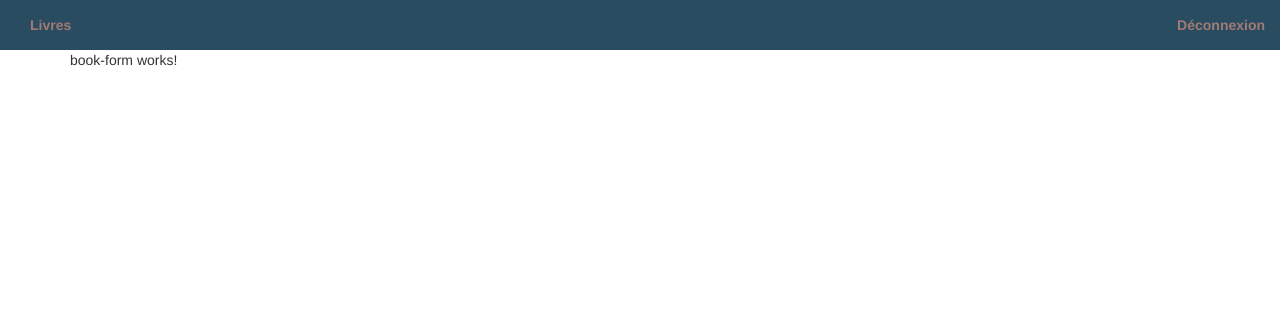
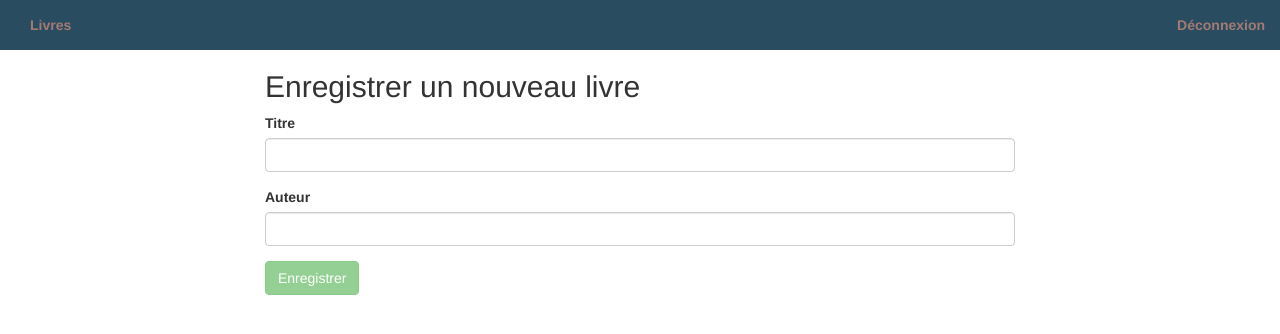
Before and after one commit to Zesysy/my-library-angular, an Angular app: page /books/new in a window 1280 px wide. Shown: the top 334 px of the page. Built offline with nearby package versions, Linux system fonts and the light colour scheme; no server answers; sample sign-in values are in the browser's storage.

Commit message:
Setting up the form for creating a new book, functional

```diff
--- a/src/app/book-list/book-form/book-form.component.html
+++ b/src/app/book-list/book-form/book-form.component.html
@@ -1 +1,32 @@
-<p>book-form works!</p>
+<div class="row">
+  <div class="col-sm-8 col-sm-offset-2">
+    <h2>Enregistrer un nouveau livre</h2>
+    <form [formGroup]="bookForm" (ngSubmit)="onSaveBook()">
+      <div class="form-group">
+        <label for="title">Titre</label>
+        <input
+          type="text"
+          formControlName="title"
+          id="title"
+          class="form-control"
+        />
+      </div>
+      <div class="form-group">
+        <label for="author">Auteur</label>
+        <input
+          type="text"
+          formControlName="author"
+          id="author"
+          class="form-control"
+        />
+      </div>
+      <button
+        class="btn btn-success"
+        type="submit"
+        [disabled]="bookForm.invalid"
+      >
+        Enregistrer
+      </button>
+    </form>
+  </div>
+</div>
--- a/src/app/book-list/book-list.component.html
+++ b/src/app/book-list/book-list.component.html
@@ -7,7 +7,7 @@
         *ngFor="let book of books; let i = index"
         (click)="onViewBook(i)"
       >
-        <h3 class="list-group-item-heading">
+        <h4 class="list-group-item-heading">
           {{ book.title }}
           <button
             class="btn btn-default pull-right"
@@ -15,7 +15,7 @@
           >
             <span class="glyphicon glyphicon-minus"></span>
           </button>
-        </h3>
+        </h4>
         <p class="list-group-item-text">{{ book.author }}</p>
       </button>
     </div>
--- a/src/app/book-list/book-list.component.ts
+++ b/src/app/book-list/book-list.component.ts
@@ -22,6 +22,7 @@ export class BookListComponent implements OnInit, OnDestroy {
         this.books = books;
       }
     );
+    this.booksService.getAllBooks();
     this.booksService.emitBooks();
   }
 
```
